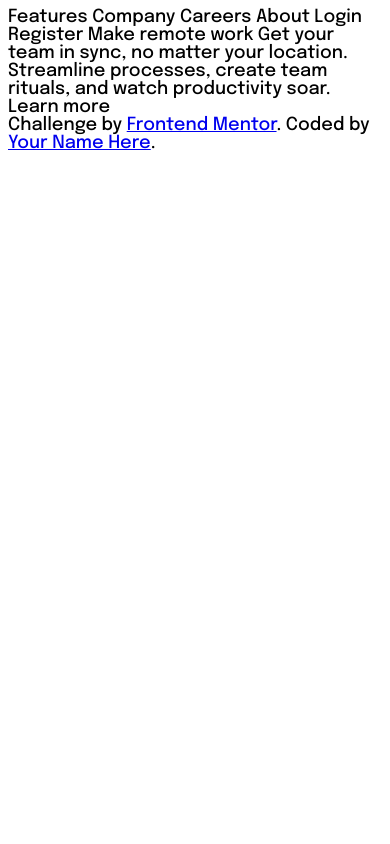
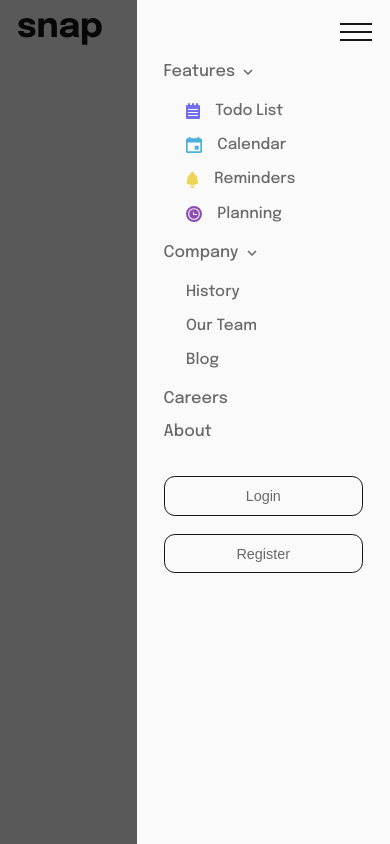
Before and after one commit to Manan-Bhatia/SNAP-Home-Page, a website: page index.html in a window 390 px wide. Drawn offline with Linux system fonts and the light colour scheme.

Commit message:
Side menu for mobile devices added

```diff
--- a/index.html
+++ b/index.html
@@ -22,19 +22,107 @@
             href="https://fonts.googleapis.com/css2?family=Epilogue:wght@500;700&display=swap"
             rel="stylesheet"
         />
+
+        <!-- JS -->
+        <script src="./index.js" defer></script>
     </head>
     <body>
-        Features Company Careers About Login Register Make remote work Get your
-        team in sync, no matter your location. Streamline processes, create team
-        rituals, and watch productivity soar. Learn more
+        <header>
+            <div class="img">
+                <img src="./images/logo.svg" alt="Logo" />
+            </div>
+            <div class="nav-toggle">
+                <img
+                    id="menu-open"
+                    src="./images/icon-menu.svg"
+                    alt="nav-toggle-open"
+                />
+                <img
+                    id="menu-close"
+                    src="./images/icon-close-menu.svg"
+                    alt="nav-toggle-close"
+                />
+            </div>
+            <nav>
+                <ul>
+                    <li>
+                        Features
+                        <span class="sub-list-toggle">
+                            <img
+                                src="./images/icon-arrow-down.svg"
+                                alt="arrow down"
+                            />
+                        </span>
+                    </li>
+                    <div class="sub-list">
+                        <div class="sub-list-item">
+                            <span>
+                                <img src="./images/icon-todo.svg" alt="todo" />
+                            </span>
+                            Todo List
+                        </div>
+                        <div class="sub-list-item">
+                            <span>
+                                <img
+                                    src="./images/icon-calendar.svg"
+                                    alt="calendar"
+                                />
+                            </span>
+                            Calendar
+                        </div>
+                        <div class="sub-list-item">
+                            <span>
+                                <img
+                                    src="./images/icon-reminders.svg"
+                                    alt="reminder"
+                                />
+                            </span>
+                            Reminders
+                        </div>
+                        <div class="sub-list-item">
+                            <span>
+                                <img
+                                    src="./images/icon-planning.svg"
+                                    alt="planning"
+                                />
+                            </span>
+                            Planning
+                        </div>
+                    </div>
+                    <li>
+                        Company
+                        <span class="sub-list-toggle">
+                            <img
+                                src="./images/icon-arrow-down.svg"
+                                alt="arrow down"
+                            />
+                        </span>
+                    </li>
+                    <div class="sub-list">
+                        <div class="sub-list-item">History</div>
+                        <div class="sub-list-item">Our Team</div>
+                        <div class="sub-list-item">Blog</div>
+                    </div>
+                    <li>Careers</li>
+                    <li>About</li>
+                </ul>
+                <div class="nav-btn">
+                    <button>Login</button>
+                    <button>Register</button>
+                </div>
+            </nav>
+        </header>
+        <!-- Make remote work Get your team in sync, no matter your location.
+        Streamline processes, create team rituals, and watch productivity soar.
+        Learn more -->
 
-        <div class="attribution">
+        <!-- <div class="attribution">
             Challenge by
             <a
                 href="https://www.frontendmentor.io?ref=challenge"
                 target="_blank"
                 >Frontend Mentor</a
             >. Coded by <a href="#">Your Name Here</a>.
-        </div>
+        </div> -->
     </body>
 </html>
--- a/styles.css
+++ b/styles.css
@@ -1,6 +1,94 @@
+*,
+*::after,
+*::before {
+  box-sizing: border-box;
+  font-size: 18px;
+}
+
 body {
-  font-size: 18px;
   font-family: "Epilogue", sans-serif;
+  margin: 0;
+}
+
+.img,
+.nav-toggle {
+  display: flex;
+  align-items: center;
+}
+
+.nav-toggle img[id=menu-close] {
+  display: none;
+}
+.nav-toggle img[id=menu-open] {
+  z-index: 9999;
+}
+
+header {
+  padding: 1em;
+  display: flex;
+  justify-content: space-between;
+  align-items: center;
+}
+header nav {
+  position: fixed;
+  background-color: hsl(0, 0%, 98%);
+  inset: 0 0 0 35%;
+  padding: 3.5rem 1.5rem;
+  color: hsl(0, 0%, 41%);
+}
+header nav ul {
+  padding: 0;
+  margin: 0;
+  list-style: none;
+  margin-bottom: 2em;
+}
+header nav ul li {
+  font-size: 0.9rem;
+  margin-bottom: 1em;
+  display: flex;
+  gap: 0.5em;
+  align-items: center;
+}
+header nav ul li span {
+  display: flex;
+  align-items: center;
+}
+header::before {
+  content: "";
+  background: rgba(0, 0, 0, 0.65);
+  position: fixed;
+  inset: 0;
+}
+
+.sub-list {
+  display: flex;
+  flex-direction: column;
+  gap: 1em;
+  margin: 1.25em;
+}
+.sub-list .sub-list-item {
+  font-size: 0.85rem;
+  display: flex;
+  align-items: center;
+  gap: 1em;
+}
+.sub-list .sub-list-item span {
+  display: flex;
+  align-items: center;
+}
+
+.nav-btn {
+  display: flex;
+  flex-direction: column;
+  gap: 1em;
+}
+.nav-btn button {
+  border: 1px solid hsl(0, 0%, 8%);
+  background-color: transparent;
+  padding: 0.75em;
+  border-radius: 0.75em;
+  color: hsl(0, 0%, 41%);
+  font-size: 0.8rem;
 }
 
 /*# sourceMappingURL=styles.css.map */
```
Also changed, not shown: index.js (added).
